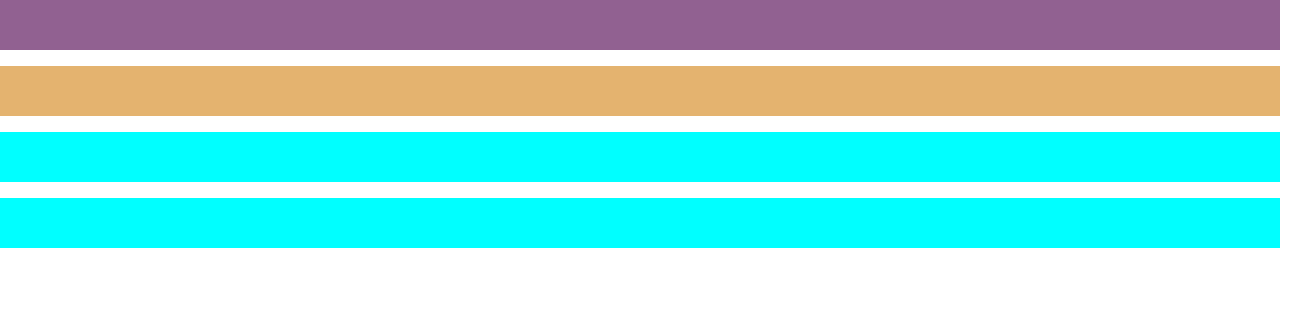
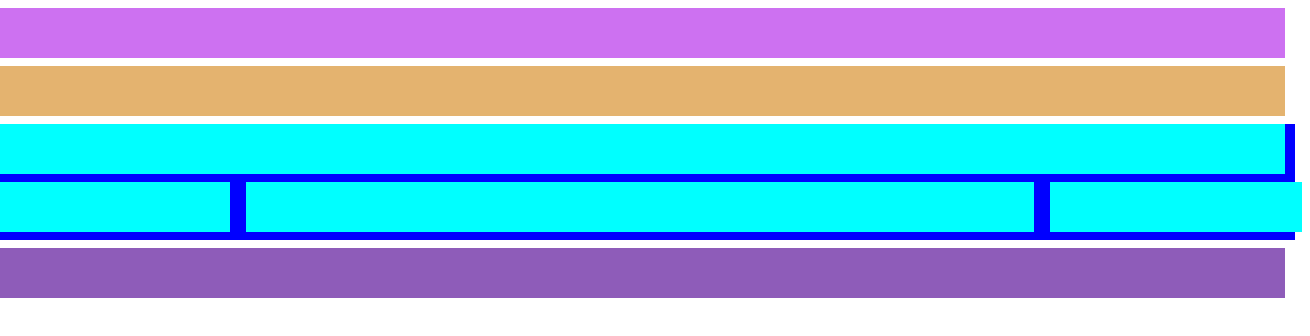
Before and after one commit to viktor998/htmlcss-struttura-wp, a plain HTML site: page index.html in a window 1280 px wide. Shown: the whole page, 1310 px wide, since content can reach past the window. Drawn offline with Linux system fonts and the light colour scheme.

Commit message:
Completamento del main e aggiunta del footer

```diff
--- a/assets/css/master.css
+++ b/assets/css/master.css
@@ -4,11 +4,9 @@
     box-sizing: border-box;
 }
 
-body{
-    height: 1000px;
-}
 
-body.debug header, body.debug main, body.debug footer, body.debug div{
+
+body.debug div[class^="col-"] > div{
     height: 50px;
 }
 
@@ -19,8 +17,13 @@ body.debug header, body.debug main, body.debug footer, body.debug div{
 
 }
 
+.row{
+    margin: 0 -15px;
+}
+
 [class^="col-"]{
     float: left;
+    padding: 0 10px;
 }
 
 .col-100{
@@ -36,15 +39,21 @@ body.debug header, body.debug main, body.debug footer, body.debug div{
 }
 
 .bg-purple{
-    background-color: rgb(145, 97, 145);
+    background-color: rgb(205, 113, 241);
 }
 
 .bg-yellowish{
     background-color: rgb(228, 179, 111);
 }
 
-.mb-1{
-    margin-bottom: 1em;
+.mt-1{
+    margin-top: 0.5em;
+}
+
+
+
+.pd{
+    padding: 0.5em;
 }
 
 
@@ -54,6 +63,13 @@ body.debug header, body.debug main, body.debug footer, body.debug div{
 
 .bg-acqua{
     background-color: aqua;
-    padding: 0 15px;
 
 }
+
+.row.containermain{
+    background-color: blue;
+}
+
+.bg-purpleish{
+    background-color: rgb(142, 92, 185);
+}
--- a/index.html
+++ b/index.html
@@ -9,16 +9,18 @@
 <body class="debug">
 
     <header>
-        <div class="row  ">
-            <div class="col-100 bg-purple mb-1">
+        <div class="row mt-1">
+            <div class="col-100 ">
+                <div class="bg-purple">
 
+                </div>
             </div>
         </div>
 
     </header>
 
     <main>
-        <div class="row  ">
+        <div class="row mt-1">
             <div class="col-100 mb-1">
                 <div class="bg-yellowish">
 
@@ -27,30 +29,30 @@
             </div>
         </div>
 
-        <div class="row ">
-            <div class="col-100 mb-1 " >
+        <div class="row containermain mt-1">
+            <div class="col-100" >
                 <div class="bg-acqua">
 
                 </div>
 
             </div>
 
-        <div class="row ">
-            <div class="col-20 " >
+        <div class="row">
+            <div class="col-20 pd " >
                 <div class="bg-acqua">
 
                 </div>
 
             </div>
 
-            <div class="col-60" >
+            <div class="col-60 pd " >
                 <div class="bg-acqua">
 
                 </div>
 
             </div>
 
-            <div class="col-20" >
+            <div class="col-20 pd " >
                 <div class="bg-acqua">
 
                 </div>
@@ -63,6 +65,14 @@
 
     <footer>
 
+        <div class="row mt-1">
+            <div class="col-100 ">
+                <div class="bg-purpleish">
+
+                </div>
+            </div>
+        </div>
+
     </footer>
 
 </body>
```
